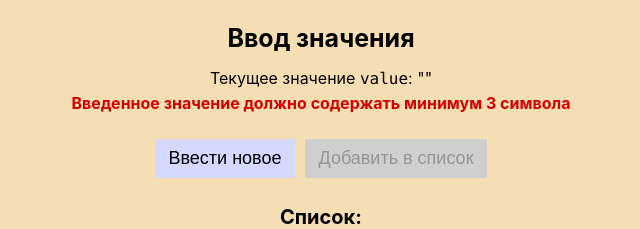
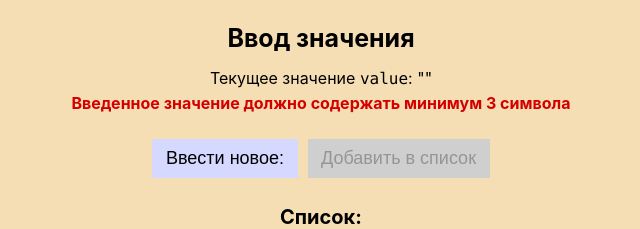
Before and after one commit to PuchNik/modal-window, a React (Vite) app: page / in a window 1280 px wide. Shown: the top 229 px of the page, without its empty margins (319-959 px from the left). Built offline with nearby package versions, Linux system fonts and the light colour scheme.

Commit message:
Добавлена ветка разработки (#2)

```diff
--- a/src/App.jsx
+++ b/src/App.jsx
@@ -10,7 +10,7 @@ function App() {
           </p>
           <div className={styles.error}>Введенное значение должно содержать минимум 3 символа</div>
           <div className={styles['buttons-container']}>
-            <button className={styles.button}>Ввести новое</button>
+            <button className={styles.button}>Ввести новое:</button>
             <button className={styles.button} disabled>
               Добавить в список
             </button>
```
